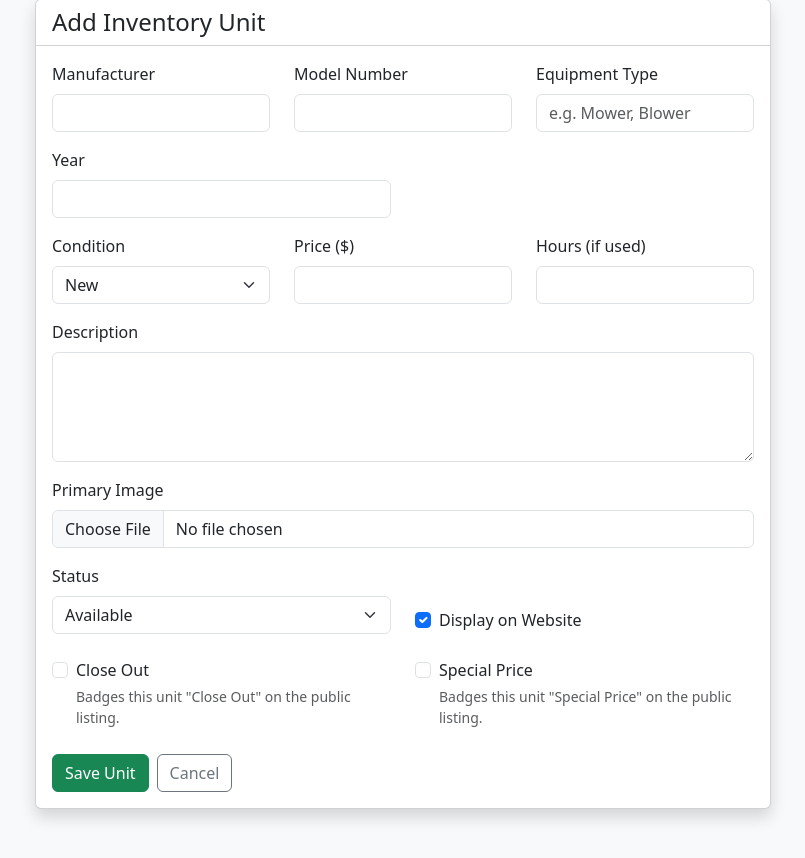
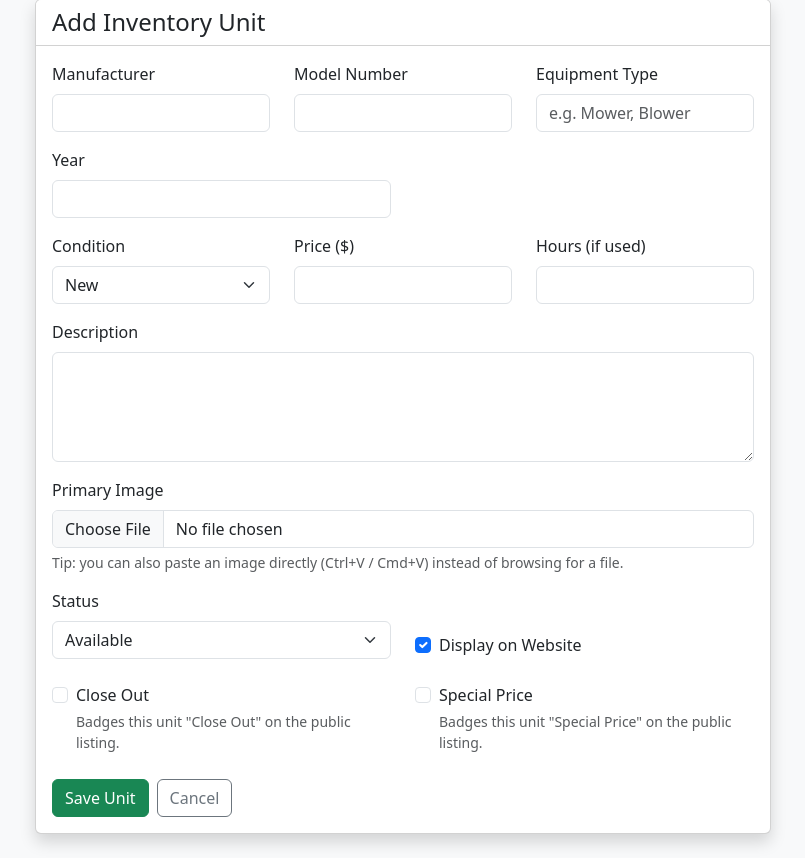
Before and after one commit to krp2203/Power_Equipment_SaaS, a Flask app: page /admin/inventory/add in a window 1280 px wide. Shown: the part 128-986 px from the top of the page, without its empty margins (237-1042 px from the left). Before the commit the page ends 948 px from the top, so only its background shows below. Run offline with Flask 3, Linux system fonts and the light colour scheme; a user stored in the database is signed in; tables that the repository leaves empty hold one stand-in row (values such as "Sample post"); some libraries are stand-ins or nearby versions.

Commit message:
Add clipboard-paste support for the primary image upload field
The Add/Edit Inventory Unit form only let a dealer browse for a file
for the primary image - no way to paste a copied/screenshotted image
directly, which is often faster than saving it to disk first just to
re-select it.

Pure frontend addition, no backend change needed - however a File
ends up assigned to the file input (click-selected or paste-assigned
via the DataTransfer API), the existing upload route in
inventory/routes.py handles it identically. Listens for paste on the
document but only acts when the clipboard actually contains image
data, so it never interferes with normal text pasting elsewhere on
the form (description, price, etc.). Shows a small preview thumbnail
on successful paste so it's clear something happened, since silently
populating a file input with no feedback would be confusing.

form.html is shared by both the Add and Edit routes, so this applies
to both automatically - verified present on both via the real pages.

Co-Authored-By: Claude Sonnet 5 <noreply@anthropic.com>

```diff
--- a/app/modules/inventory/templates/inventory/form.html
+++ b/app/modules/inventory/templates/inventory/form.html
@@ -59,7 +59,12 @@
 
                     <div class="mb-3">
                         <label class="form-label">{{ form.primary_image.label }}</label>
-                        {{ form.primary_image(class="form-control") }}
+                        {{ form.primary_image(class="form-control", id="primary-image-input") }}
+                        <div class="form-text">Tip: you can also paste an image directly (Ctrl+V / Cmd+V) instead of browsing for a file.</div>
+                        <div id="pasted-image-preview" class="mt-2" style="display: none;">
+                            <small class="text-muted">Pasted image:</small><br>
+                            <img id="pasted-image-preview-img" class="img-thumbnail" style="height: 100px;">
+                        </div>
                         {% if unit and unit.images %}
                         <div class="mt-2">
                             <small class="text-muted">Current Primary Image:</small><br>
@@ -145,6 +150,40 @@
             console.log("Condition changed to:", this.value);
             toggleSerialField();
         });
+
+        // Paste-to-upload for the primary image: lets a dealer paste a
+        // screenshot/copied image (Ctrl+V) straight in, instead of only
+        // being able to browse for a file. Scoped to only act when the
+        // clipboard actually contains image data, so it never interferes
+        // with normal text pasting elsewhere on the form.
+        const imageInput = document.getElementById('primary-image-input');
+        const previewWrap = document.getElementById('pasted-image-preview');
+        const previewImg = document.getElementById('pasted-image-preview-img');
+
+        document.addEventListener('paste', function (e) {
+            if (!imageInput) return;
+            const items = (e.clipboardData || window.clipboardData || {}).items;
+            if (!items) return;
+
+            for (const item of items) {
+                if (item.type && item.type.indexOf('image') === 0) {
+                    const file = item.getAsFile();
+                    if (!file) continue;
+
+                    const dataTransfer = new DataTransfer();
+                    dataTransfer.items.add(file);
+                    imageInput.files = dataTransfer.files;
+
+                    if (previewWrap && previewImg) {
+                        previewImg.src = URL.createObjectURL(file);
+                        previewWrap.style.display = 'block';
+                    }
+
+                    e.preventDefault();
+                    break;
+                }
+            }
+        });
     });
 </script>
 {% endblock %}
```
